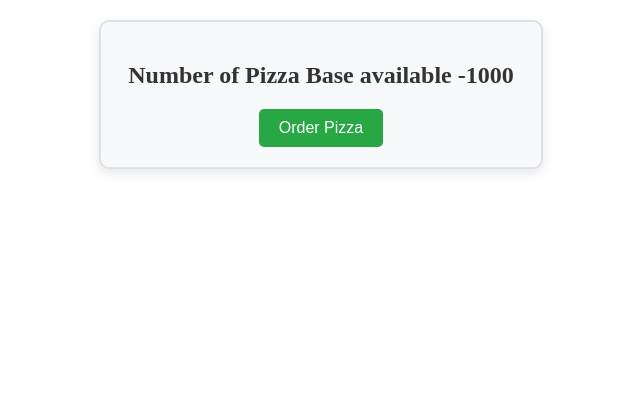
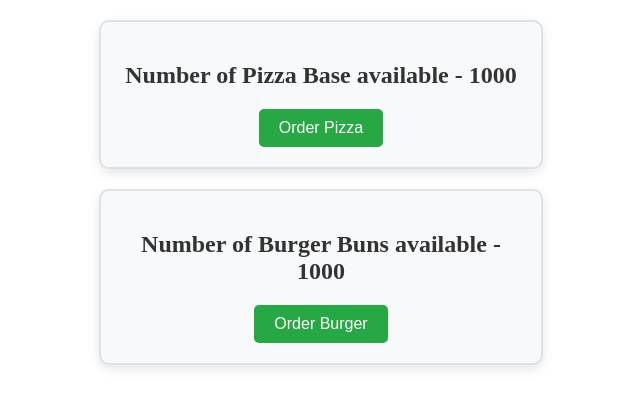
Before and after one commit to Krishnaveni-Mestree/React-Redux, a React (Create React App) app: page / in a window 1280 px wide. Shown: the top 408 px of the page, without its empty margins (319-959 px from the left). Built offline with nearby package versions, Linux system fonts and the light colour scheme.

Commit message:
defined files for BurgerBox and made changes

```diff
--- a/src/App.js
+++ b/src/App.js
@@ -3,13 +3,15 @@ import PizzaBox from './components/PizzaBox';
 import { Provider } from 'react-redux';
 import store from './redux/store';
 import HooksContainer from './components/HooksContainer';
+import BurgerBox from './components/BurgerBox';
 
 function App() {
   return (
     <div className="App">
       <Provider store={store}>
-        {/* <PizzaBox/> */}
-        <HooksContainer/>
+        <PizzaBox/>
+        {/* <HooksContainer/> */}
+        <BurgerBox/>
       </Provider>
     </div>
   );
--- /dev/null
+++ b/src/components/BurgerBox.js
@@ -0,0 +1,32 @@
+import React from "react";
+import { OrderPizza } from "../redux/index.js";
+import { connect } from "react-redux";
+
+
+function BurgerBox(props){
+    console.log(props)
+    return(
+        <div className='container'>
+            <h2 className="text">Number of Burger Buns available - {props.pizzaBase}</h2>
+            <button className="btn" onClick={props.orderPizza}>Order Burger</button>
+        </div>
+    );
+};
+
+//1.we got access to our redux state
+const mapStateToProps=(state)=>{
+    return{
+        pizzaBase:state.pizzaBase //this prop will pass as prop to the component
+    }
+}
+
+//2.we got access to dispatch function the action from redux store
+const mapDispatchToProps=(dispatch)=>{
+    return{
+        orderPizza:()=>dispatch(OrderPizza()) //once dispatch action, hill be going inside the store
+        //this prop will pass as prop to the component
+    }
+}
+
+//3.connect both functions to our component
+export default connect(mapStateToProps,mapDispatchToProps)(BurgerBox);
```
Also changed, not shown: src/redux/burger/BurgerActions.js (added), src/redux/burger/BurgerReducer.js (added), src/redux/burger/BurgerTypes.js (added).
